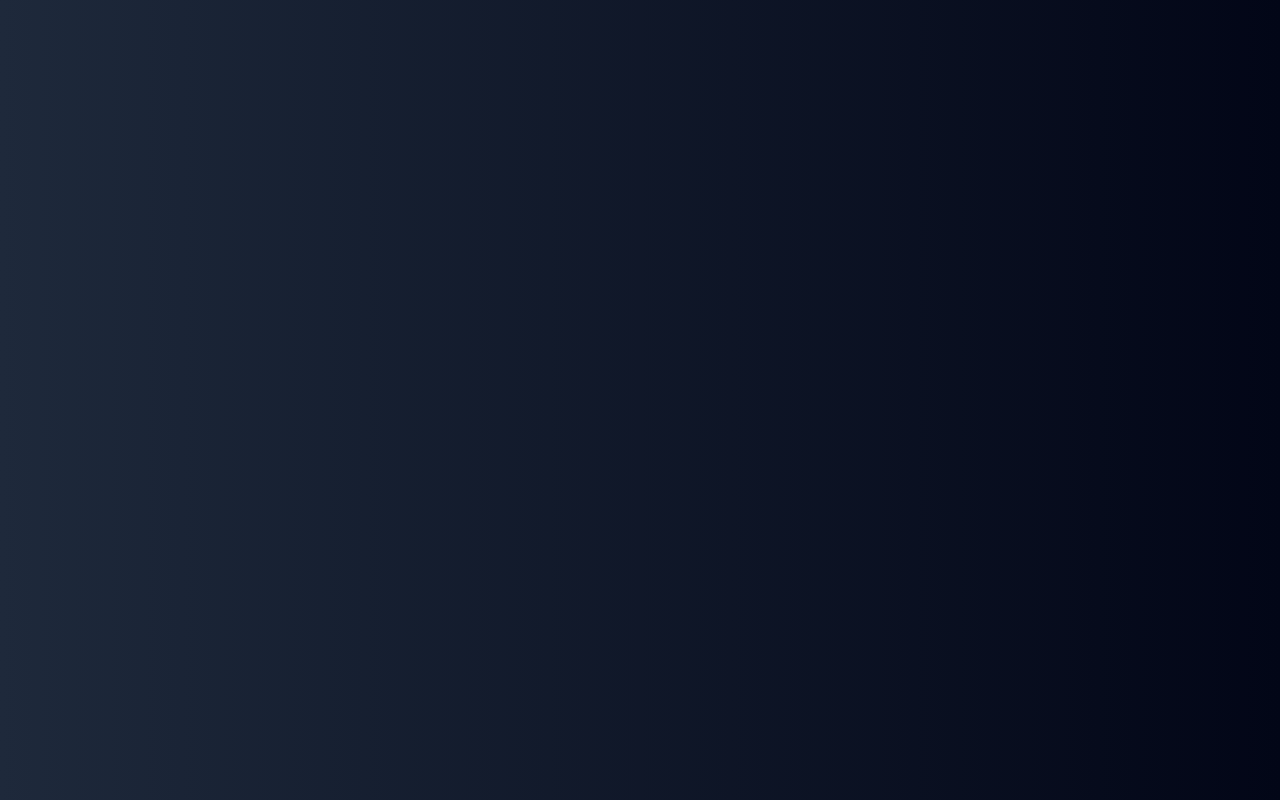
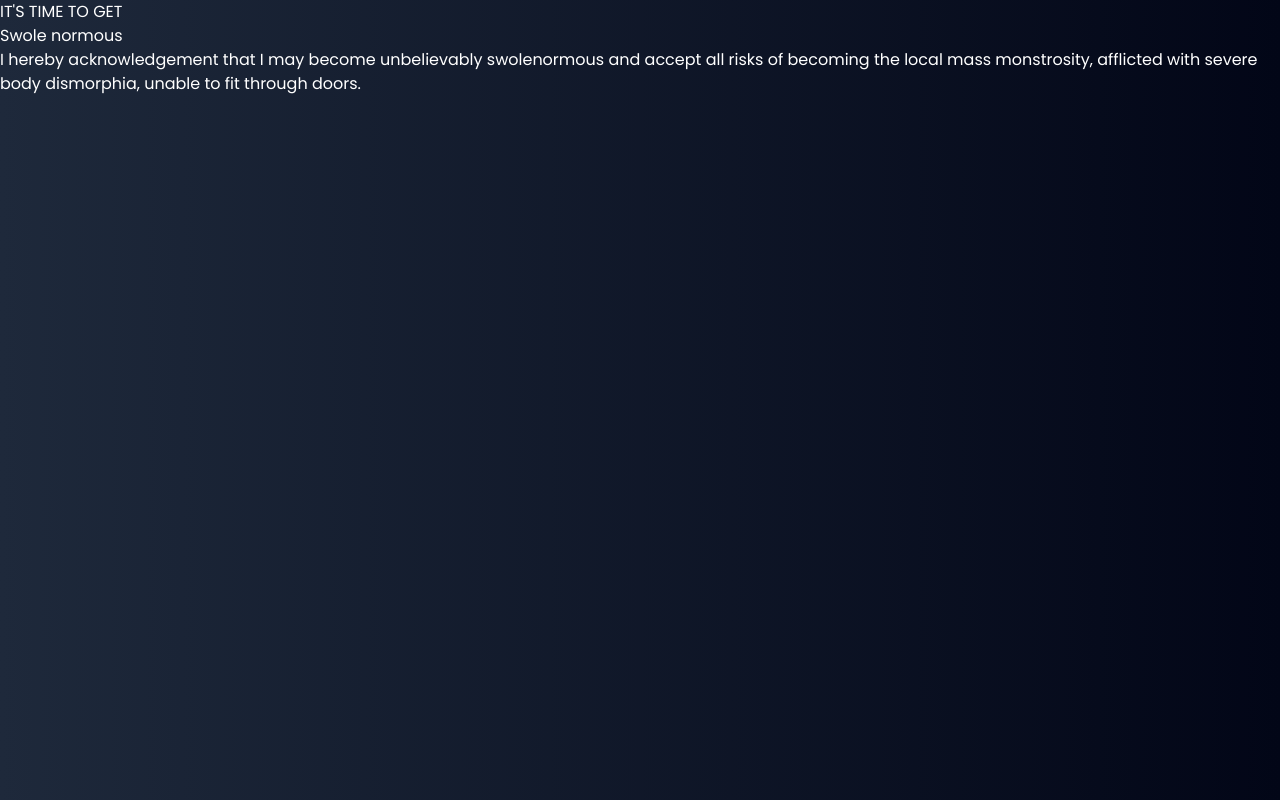
Before and after one commit to aadarshraj02/Gym-app, a React (Vite) app: page / in a window 1280 px wide. Built offline with nearby package versions, Linux system fonts and the light colour scheme.

Commit message:
added a h1 and p for header

```diff
--- a/src/components/Hero.jsx
+++ b/src/components/Hero.jsx
@@ -1,5 +1,17 @@
 const Hero = () => {
-  return <div></div>;
+  return (
+    <div>
+      <p>IT&apos;S TIME TO GET</p>
+      <h1>
+        Swole <span>normous</span>
+      </h1>
+      <p>
+        I hereby acknowledgement that I may become unbelievably swolenormous and
+        accept all risks of becoming the local mass monstrosity, afflicted with
+        severe body dismorphia, unable to fit through doors.
+      </p>
+    </div>
+  );
 };
 
 export default Hero;
```
